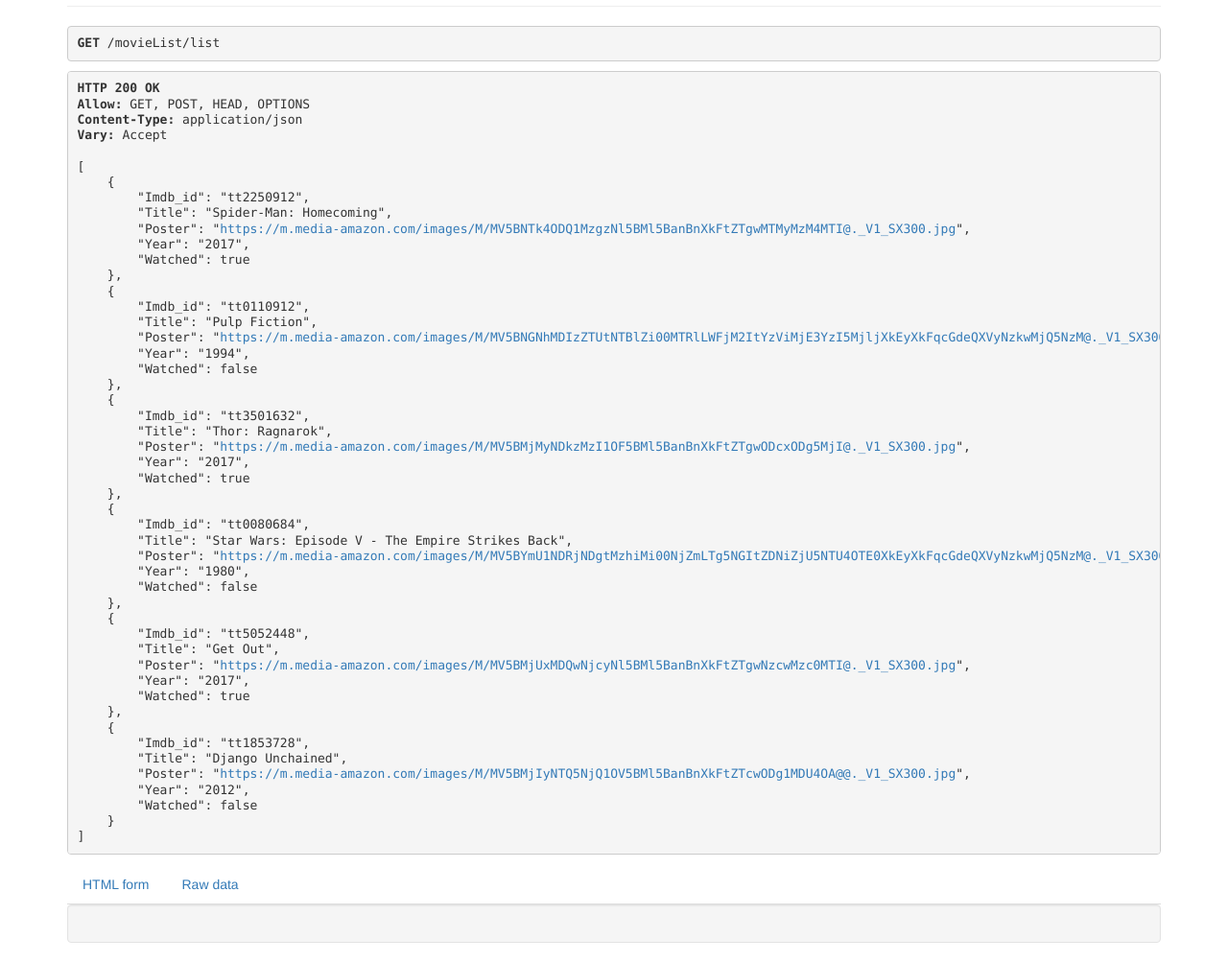
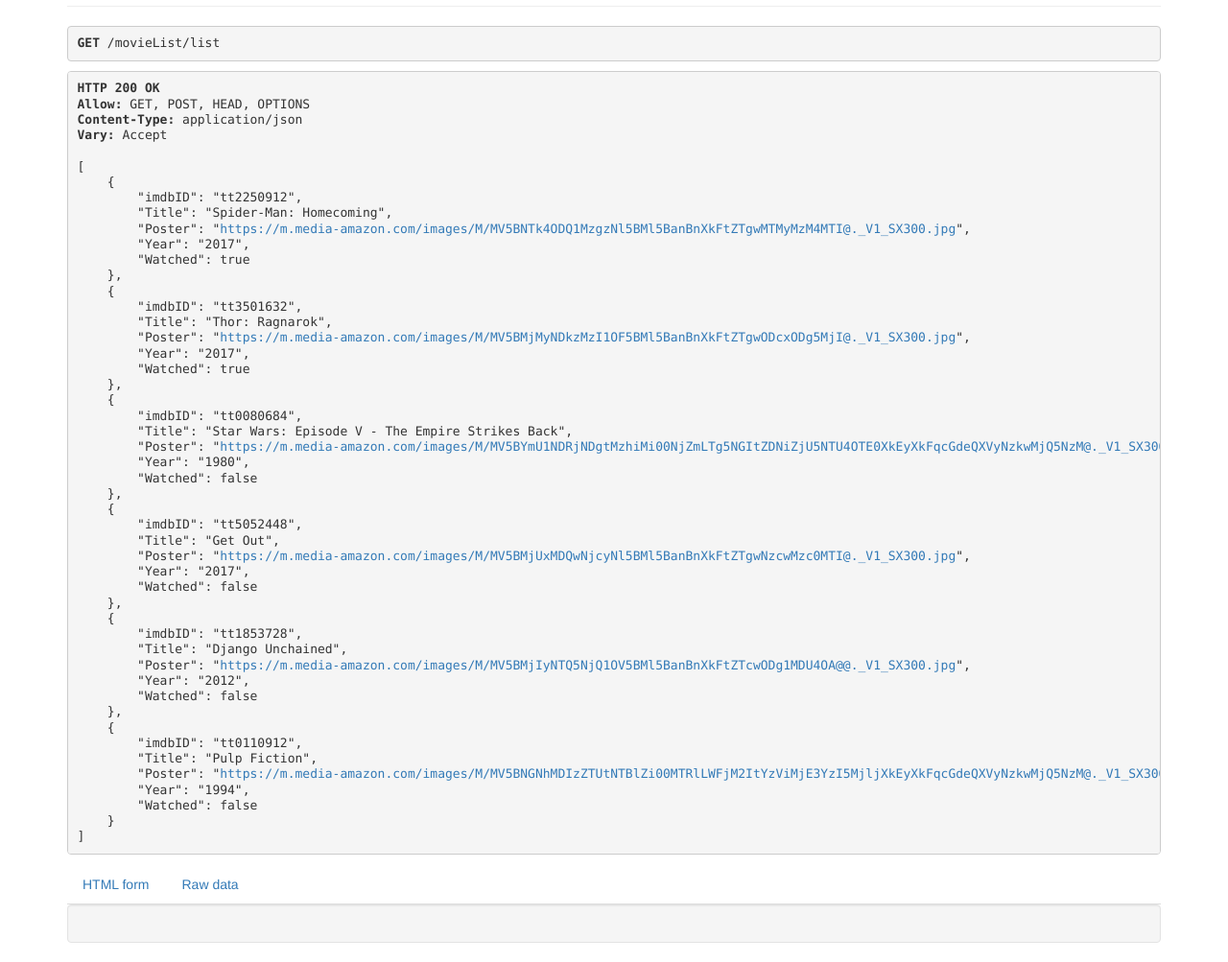
Before and after one commit to AntonyDamico/movieSite, a Django app: page /movieList/list in a window 1280 px wide. Shown: the part 254-1257 px from the top of the page at 96% size. Run offline with Django 3.2, Linux system fonts and the light colour scheme; data comes from the database, SQL or seed files in the repository; some libraries are stand-ins or nearby versions.

Commit message:
changing imdb_id to imdbID

```diff
--- a/movieList/models.py
+++ b/movieList/models.py
@@ -1,7 +1,7 @@
 from django.db import models
 
 class Movie(models.Model):
-    Imdb_id = models.CharField(max_length=32, primary_key=True)
+    imdbID = models.CharField(max_length=32, primary_key=True)
     Title = models.CharField(max_length=100)
     Poster = models.CharField(max_length=500)
     Year = models.CharField(max_length=100)
--- a/movieList/serializers.py
+++ b/movieList/serializers.py
@@ -4,4 +4,4 @@
 class MovieSerializer(serializers.ModelSerializer):
     class Meta:
         model = Movie
-        fields = ('Imdb_id', 'Title', 'Poster', 'Year', 'Watched')
+        fields = ('imdbID', 'Title', 'Poster', 'Year', 'Watched')
--- a/movieList/static/movieList/assets/js/modules/UI.js
+++ b/movieList/static/movieList/assets/js/modules/UI.js
@@ -145,7 +145,7 @@
    */
   _createMovie (movie, icon) {
     let content = `
-      <li id="${movie.Imdb_id}" class="movie card">
+      <li id="${movie.imdbID}" class="movie card">
         <div class="movie--image-class">
           <img src="${movie.Poster}">
         </div>`
--- a/movieList/static/movieList/assets/js/modules/UserMovieDB.js
+++ b/movieList/static/movieList/assets/js/modules/UserMovieDB.js
@@ -28,9 +28,9 @@
   }
 
   async deleteMovie(movieId) {
+    console.log('movie id: ' + movieId)
     var csrftoken = Cookies.get('csrftoken')
     const deleteUrl = this.url + "/" + movieId
-    console.log(deleteUrl)
     const response = await fetch(deleteUrl, {
       method: 'DELETE',
       headers: {
@@ -61,7 +61,7 @@
 
   _parseData(movieData) {
     return {
-      Imdb_id: movieData.imdbID,
+      imdbID: movieData.imdbID,
       Title: movieData.Title,
       Poster: movieData.Poster,
       Year: movieData.Year
--- a/movieList/templates/movieList/index.html
+++ b/movieList/templates/movieList/index.html
@@ -39,7 +39,7 @@
 
       {% for movie in movies %}
       {% if not movie.Watched %}
-      <li id="{{movie.Imdb_id}}" class="movie">
+      <li id="{{movie.imdbID}}" class="movie">
         <div class="movie--image-class">
           <img src="{{movie.Poster}}">
         </div>
--- a/movieList/urls.py
+++ b/movieList/urls.py
@@ -6,7 +6,7 @@
     path('', views.IndexView.as_view()),
     path('list', views.MovieList.as_view()),
     path('list/<str:pk>', views.MovieDetail.as_view()),
-    path('list/watched/<str:Imdb_id>', views.watch_movie)
+    path('list/watched/<str:imdbID>', views.watch_movie)
 ]
 
 urlpatterns = format_suffix_patterns(urlpatterns)
--- a/movieList/views.py
+++ b/movieList/views.py
@@ -44,8 +44,8 @@
         return Response(status=status.HTTP_204_NO_CONTENT)
 
 
-def watch_movie(reuqest, Imdb_id):
-    selected_movie = get_object_or_404(Movie, pk=Imdb_id)
+def watch_movie(reuqest, imdbID):
+    selected_movie = get_object_or_404(Movie, pk=imdbID)
     selected_movie.Watched = not selected_movie.Watched
     selected_movie.save()
-    return  HttpResponse('hello ', Imdb_id)
+    return  HttpResponse('hello ', imdbID)
```
Also changed, not shown: db.sqlite3, movieList/migrations/0005_auto_20180905_1201.py (added), movieList/static/movieList/temp/app.js.
